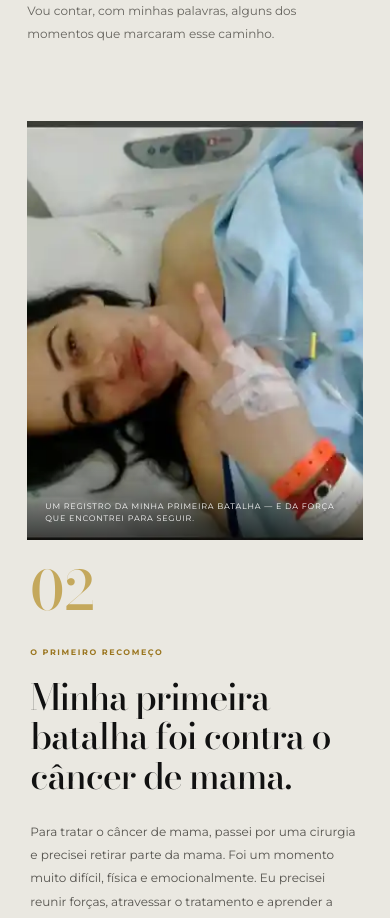
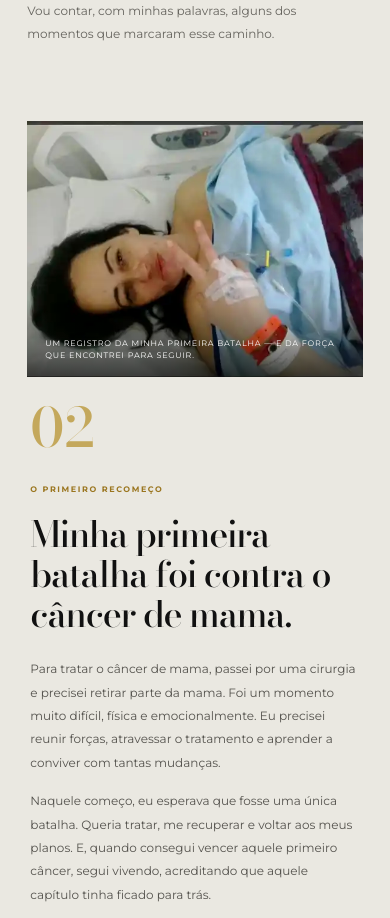
Before and after one commit to viviroque1711/jornada-da-ju, a React (Vite) app: page / in a window 390 px wide. Shown: the part 4260-5178 px from the top of the page. Built offline with nearby package versions, Linux system fonts and the light colour scheme.

Commit message:
style: fit first-cancer photo to native landscape ratio without cropping

```diff
--- a/src/styles.css
+++ b/src/styles.css
@@ -325,3 +325,43 @@ img{display:block;max-width:100%}
     height:auto!important;min-height:0!important;max-height:none!important;aspect-ratio:4 / 5!important;
   }
 }
+
+
+/* Capítulo 02: fotografia original da primeira batalha, em paisagem e sem repetição de retrato. */
+.story-chapter:nth-child(1) .story-image{
+  width:100%;
+  height:auto!important;
+  min-height:0!important;
+  max-height:none!important;
+  aspect-ratio:1080 / 827!important;
+  overflow:hidden;
+  background:#e5e0d7;
+}
+.story-chapter:nth-child(1) .story-image img{
+  position:absolute;
+  inset:0;
+  display:block;
+  width:100%;
+  height:100%;
+  min-height:0;
+  object-fit:cover!important;
+  object-position:center center!important;
+  filter:saturate(1.04) contrast(1.02)!important;
+  background:transparent;
+}
+@media(max-width:900px){
+  .story-chapter:nth-child(1) .story-image{
+    height:auto!important;
+    min-height:0!important;
+    max-height:none!important;
+    aspect-ratio:1080 / 827!important;
+  }
+}
+@media(max-width:560px){
+  .story-chapter:nth-child(1) .story-image{
+    height:auto!important;
+    min-height:0!important;
+    max-height:none!important;
+    aspect-ratio:1080 / 827!important;
+  }
+}
```
